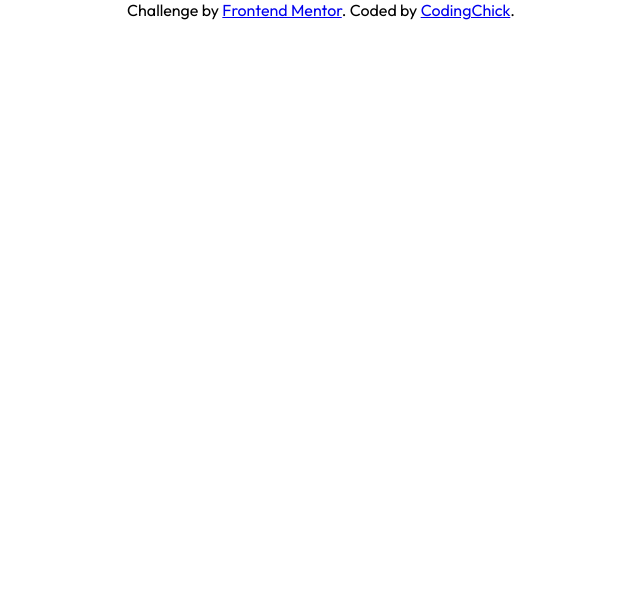
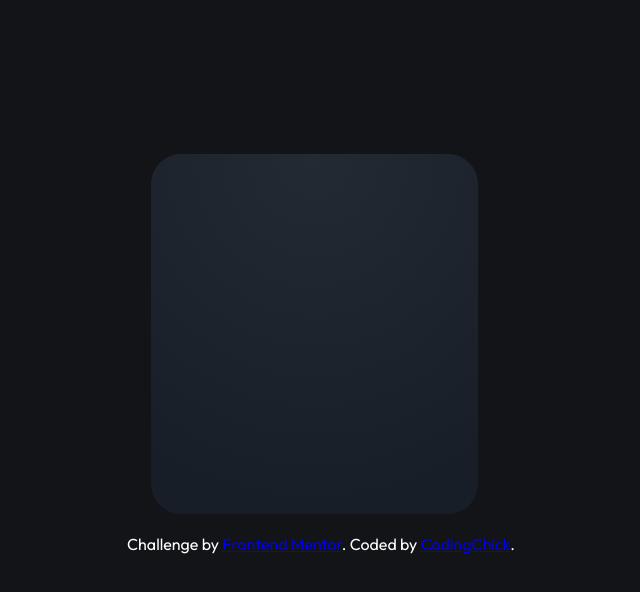
Before and after one commit to awesomeCoding999/frontend-mentor-interactive-rating-component, a React (Vite) app: page / in a window 1280 px wide. Shown: the top 592 px of the page, without its empty margins (319-959 px from the left). Built offline with nearby package versions, Linux system fonts and the light colour scheme.

Commit message:
feat: adding card styles and basic logic

```diff
--- a/src/App.tsx
+++ b/src/App.tsx
@@ -1,8 +1,9 @@
 import { Footer } from "./components/footer";
-
+import { Card } from "./components/card";
 function App() {
   return (
     <>
+      <Card />
       <Footer />
     </>
   );
--- /dev/null
+++ b/src/components/card/Card.css
@@ -0,0 +1,11 @@
+.card-container {
+  background: radial-gradient(
+    98.96% 98.96% at 50% 0%,
+    #232a34 0%,
+    #181e27 100%
+  );
+  border-radius: 30px;
+  width: 327px;
+  height: 360px;
+  margin: 154px 24px 20px;
+}
--- /dev/null
+++ b/src/components/card/Card.tsx
@@ -0,0 +1,13 @@
+import { useState } from "react";
+import { ThankYouMsg } from "../thank-you-page";
+import "./Card.css";
+
+export const Card = () => {
+  const [hasRatingBeenSubmitted, setHasRatingBeenSubmitted] =
+    useState<boolean>(false);
+  return (
+    <div className="card-container">
+      {hasRatingBeenSubmitted ? <ThankYouMsg /> : <></>}
+    </div>
+  );
+};
--- /dev/null
+++ b/src/components/card/index.ts
@@ -0,0 +1 @@
+export { Card } from "./Card";
--- /dev/null
+++ b/src/components/thank-you-page/ThankYou.tsx
@@ -0,0 +1,4 @@
+import "./ThankYou.css";
+export const ThankYouMsg = () => {
+  return <>Thank you</>;
+};
--- /dev/null
+++ b/src/components/thank-you-page/index.ts
@@ -0,0 +1 @@
+export { ThankYouMsg } from "./ThankYou";
--- a/src/index.css
+++ b/src/index.css
@@ -23,4 +23,10 @@
 
 body {
   font-family: "Outfit", sans-serif;
+  background-color: var(--very-dark-blue);
+  color: var(--white);
+  display: flex;
+  justify-content: center;
+  align-items: center;
+  text-align: center;
 }
```
Also changed, not shown: src/components/thank-you-page/ThankYou.css (added).
